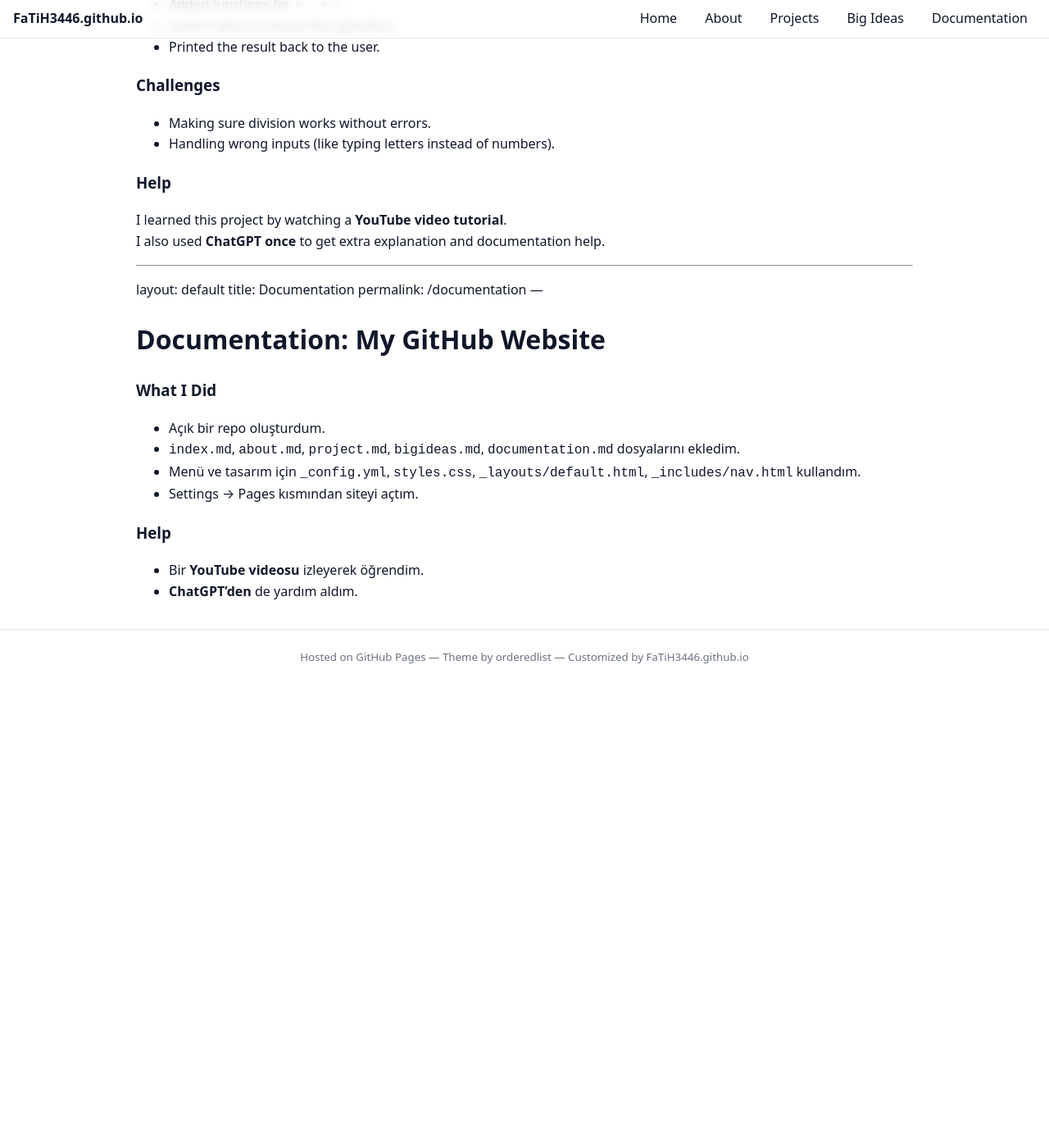
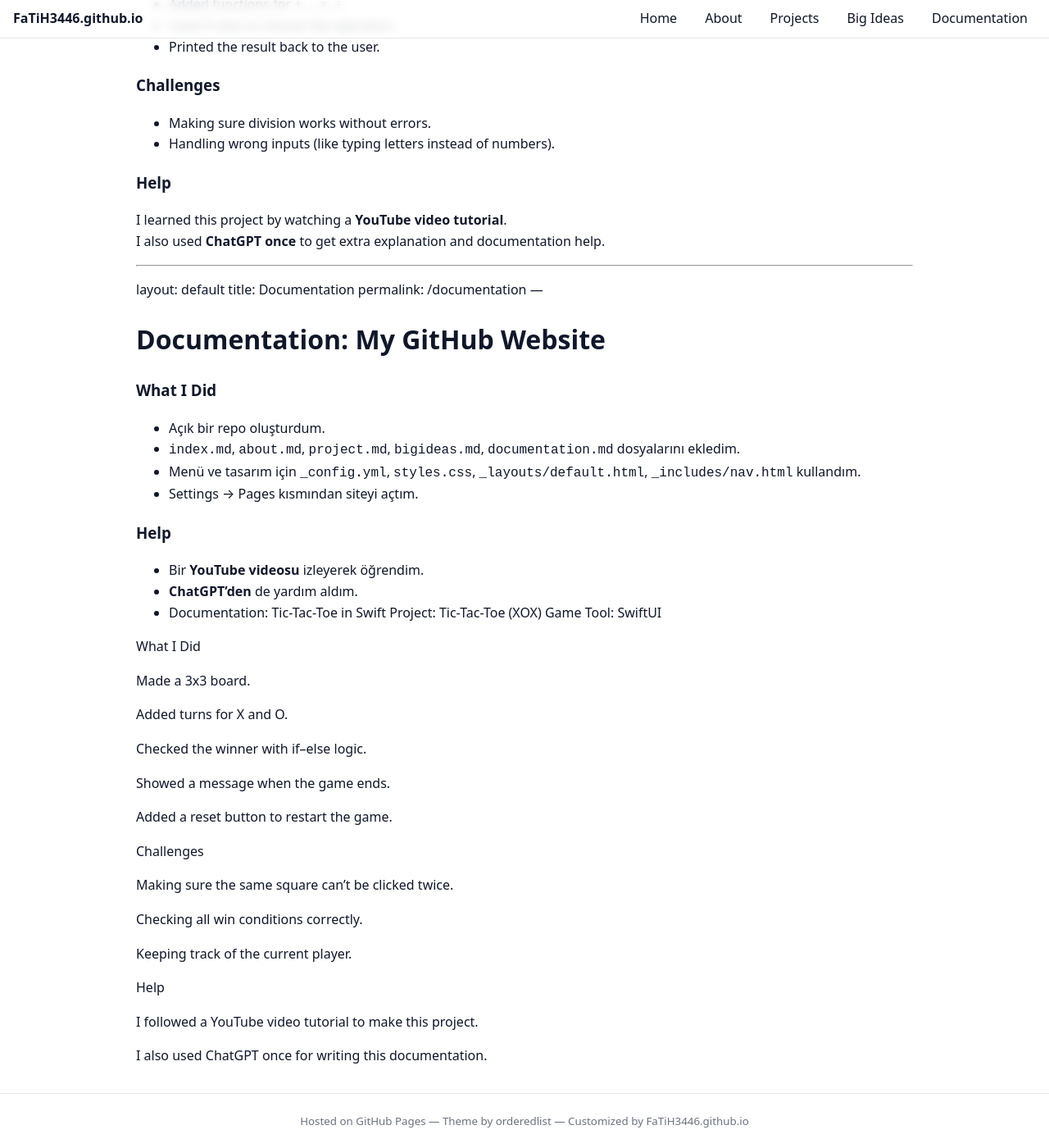
Before and after one commit to FaTiH3446/FaTiH3446.github.io, a Jekyll site: the page built from documentation.md, in a window 1280 px wide and 1400 px high, scrolled down 942 px. Shown: the whole window at 82% size. Built offline with Jekyll 4.4.1, drawn with Linux system fonts in a browser that asks for light colours; before the commit the page ends 1775 px from its top, so only the background shows below that.

Commit message:
Update documentation.md

```diff
--- a/documentation.md
+++ b/documentation.md
@@ -60,3 +60,32 @@ permalink: /documentation
 ### Help
 - Bir **YouTube videosu** izleyerek öğrendim.
 - **ChatGPT’den** de yardım aldım.
+- Documentation: Tic-Tac-Toe in Swift
+Project: Tic-Tac-Toe (XOX) Game
+Tool: SwiftUI
+
+What I Did
+
+Made a 3x3 board.
+
+Added turns for X and O.
+
+Checked the winner with if–else logic.
+
+Showed a message when the game ends.
+
+Added a reset button to restart the game.
+
+Challenges
+
+Making sure the same square can’t be clicked twice.
+
+Checking all win conditions correctly.
+
+Keeping track of the current player.
+
+Help
+
+I followed a YouTube video tutorial to make this project.
+
+I also used ChatGPT once for writing this documentation.
```
